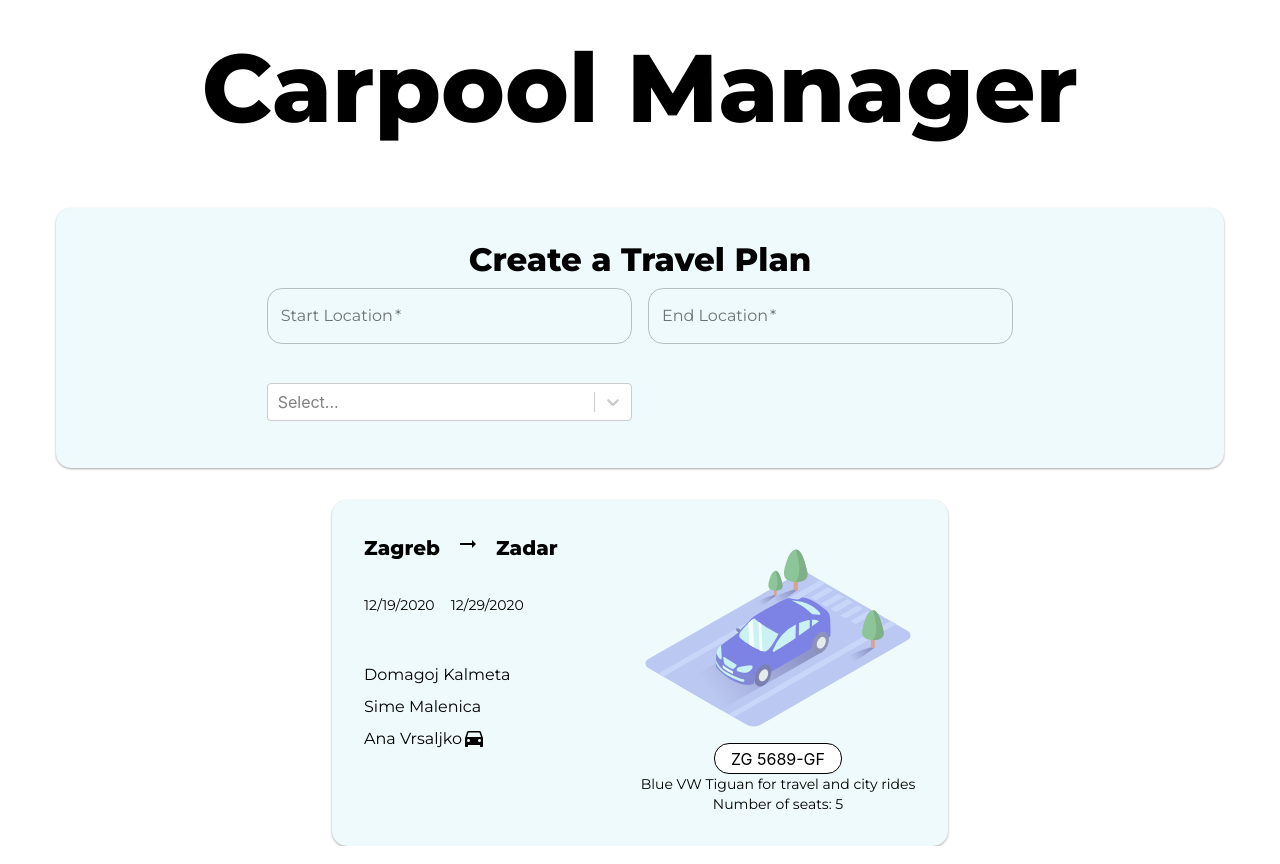
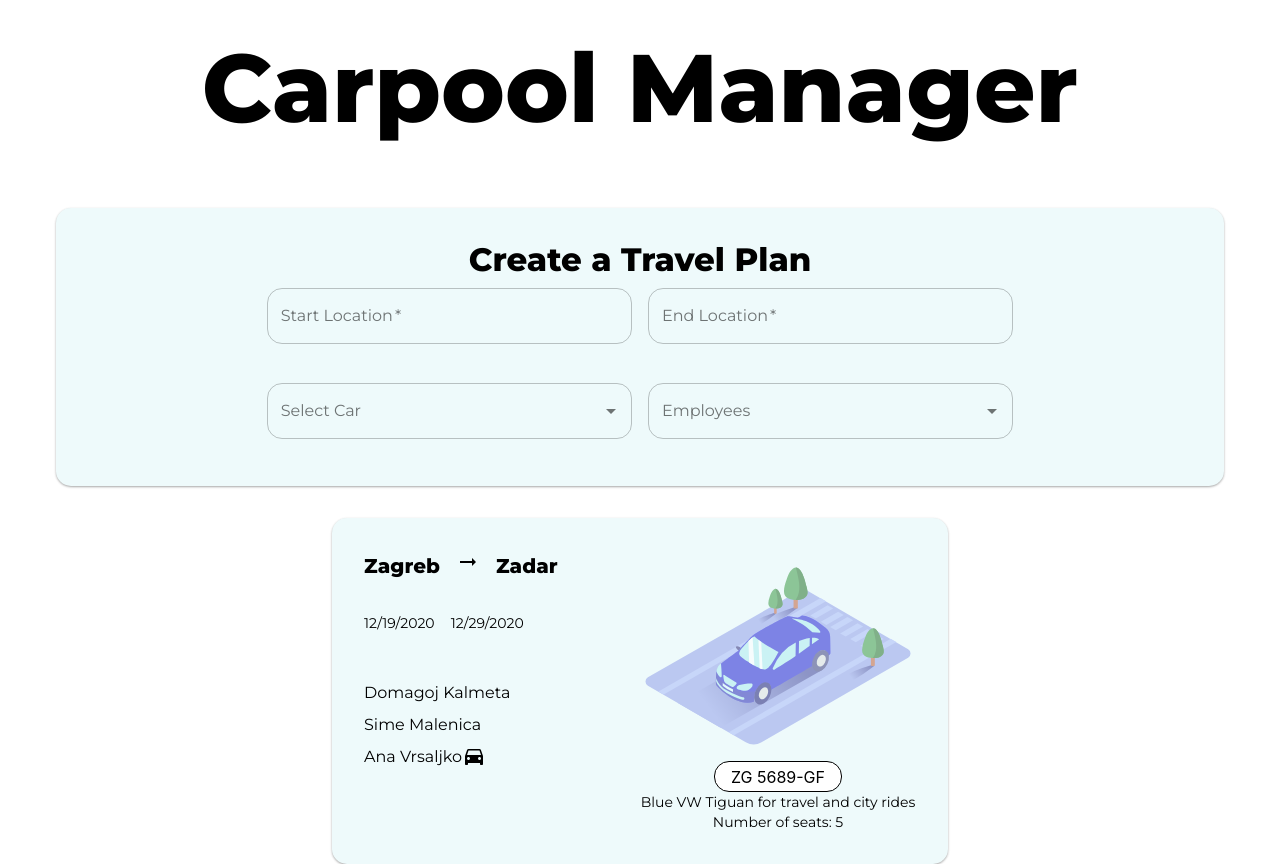
Before and after one commit to dKustura/carpool-client, a React (Create React App) app: page /#/ in a window 1280 px wide. Built offline with nearby package versions, Linux system fonts and the light colour scheme.

Commit message:
Replace react-select for material-ui autocomplete

```diff
--- a/package.json
+++ b/package.json
@@ -5,6 +5,7 @@
   "dependencies": {
     "@material-ui/core": "^4.11.2",
     "@material-ui/icons": "^4.11.2",
+    "@material-ui/lab": "^4.0.0-alpha.57",
     "@testing-library/jest-dom": "^5.11.4",
     "@testing-library/react": "^11.1.0",
     "@testing-library/user-event": "^12.1.10",
@@ -22,7 +23,6 @@
     "react-dom": "^17.0.1",
     "react-router-dom": "^5.2.0",
     "react-scripts": "4.0.1",
-    "react-select": "^3.1.1",
     "typescript": "^4.0.3",
     "web-vitals": "^0.2.4",
     "yup": "^0.32.6"
--- a/src/components/TravelPlanForm/constants.ts
+++ b/src/components/TravelPlanForm/constants.ts
@@ -5,6 +5,5 @@ export const DEFAULT_FORM_VALUES: TravelPlanSchemaType = {
   endLocation: '',
   startDate: new Date(),
   endDate: new Date(),
-  carId: 0,
   employeeIds: [],
 };
--- a/src/components/TravelPlanForm/index.tsx
+++ b/src/components/TravelPlanForm/index.tsx
@@ -1,12 +1,11 @@
 import { Field, FieldProps, Form, Formik } from 'formik';
 import React from 'react';
-import Select from 'react-select';
 
 // Components
-import { FormHelperText, Grid, TextField, Typography } from '@material-ui/core';
+import { Grid, TextField, Typography } from '@material-ui/core';
+import Autocomplete from '@material-ui/lab/Autocomplete';
 
 // Validation
-import { travelPlanSchema } from './validation/schema';
 import { TravelPlanSchemaType } from './validation/types';
 
 // Helpers
@@ -15,7 +14,7 @@ import { useStyles } from './styles';
 import { Car, Employee, TravelPlan } from 'api';
 import { validate } from './validation';
 
-export interface Props {
+interface Props {
   readonly cars: Car[];
   readonly employees: Employee[];
   readonly travelPlans: TravelPlan[];
@@ -34,7 +33,6 @@ const TravelPlanForm = ({ cars, employees, travelPlans }: Props) => {
           <Grid item xs={12} sm={8}>
             <Formik
               initialValues={DEFAULT_FORM_VALUES}
-              // validationSchema={travelPlanSchema}
               validate={(values) => validate(values, employees, travelPlans)}
               onSubmit={() => {
                 return;
@@ -85,23 +83,64 @@ const TravelPlanForm = ({ cars, employees, travelPlans }: Props) => {
                         field,
                         meta: { touched, error },
                       }: FieldProps<TravelPlanSchemaType>) => (
+                        <Autocomplete
+                          options={cars}
+                          getOptionLabel={(option) => option.name}
+                          onChange={(_, newValue) => {
+                            form.setFieldValue(field.name, newValue?.carId);
+                          }}
+                          onBlur={(e) => {
+                            field.onBlur(e);
+                            form.setFieldTouched(field.name);
+                          }}
+                          renderInput={(params) => (
+                            <TextField
+                              {...params}
+                              fullWidth
+                              label="Select Car"
+                              variant="outlined"
+                              error={touched && !!error}
+                              helperText={touched && error ? error : ' '}
+                            />
+                          )}
+                        />
+                      )}
+                    </Field>
+                  </Grid>
+                  <Grid item xs={12} sm={6}>
+                    <Field name="employeeIds">
+                      {({
+                        form,
+                        field,
+                        meta: { touched, error },
+                      }: FieldProps<TravelPlanSchemaType>) => (
                         <>
-                          <Select
-                            name={field.name}
+                          <Autocomplete
+                            multiple
+                            disableCloseOnSelect
+                            options={employees}
+                            getOptionLabel={(option) => option.name}
+                            filterSelectedOptions
+                            onChange={(event, newValue) => {
+                              form.setFieldValue(
+                                field.name,
+                                newValue.map((value) => value.employeeId),
+                              );
+                            }}
                             onBlur={(e) => {
                               field.onBlur(e);
                               form.setFieldTouched(field.name);
                             }}
-                            onChange={(option) =>
-                              form.setFieldValue(field.name, option?.carId)
-                            }
-                            options={cars}
-                            getOptionLabel={(car) => car.name}
-                            getOptionValue={(car) => car.carId.toString()}
+                            renderInput={(params) => (
+                              <TextField
+                                {...params}
+                                variant="outlined"
+                                label="Employees"
+                                error={touched && !!error}
+                                helperText={touched && error ? error : ' '}
+                              />
+                            )}
                           />
-                          <FormHelperText error={!!error} variant="outlined">
-                            {touched && error ? error : ' '}
-                          </FormHelperText>
                         </>
                       )}
                     </Field>
--- a/src/components/TravelPlanForm/validation/schema.ts
+++ b/src/components/TravelPlanForm/validation/schema.ts
@@ -1,5 +1,4 @@
 import * as yup from 'yup';
-import { Props as TravelPlanFormProps } from '..';
 import { MAX_LOCATION_LENGTH } from './constants';
 import { isCarAvailable, isEmployeeDriver } from './helpers';
 
@@ -18,9 +17,15 @@ export const travelPlanSchema = yup.object({
       `End location must be at most ${MAX_LOCATION_LENGTH} characters long.`,
     )
     .required('End location is required.'),
-  startDate: yup.date().required('Start date is required.'),
+  startDate: yup
+    .date()
+    .nullable()
+    .transform((current, original) => (original === '' ? null : current))
+    .required('Start date is required.'),
   endDate: yup
     .date()
+    .nullable()
+    .transform((current, original) => (original === '' ? null : current))
     .when('startDate', (startDate: Date) => {
       return yup
         .date()
@@ -29,6 +34,7 @@ export const travelPlanSchema = yup.object({
     .required('End date is required.'),
   carId: yup
     .number()
+    .nullable()
     .required('Car is required.')
     .when(
       ['startDate', 'endDate'],
--- a/src/components/TravelPlanForm/validation/types.ts
+++ b/src/components/TravelPlanForm/validation/types.ts
@@ -1,4 +1,6 @@
 import * as yup from 'yup';
 import { travelPlanSchema } from './schema';
 
-export type TravelPlanSchemaType = yup.InferType<typeof travelPlanSchema>;
+export type TravelPlanSchemaType = Partial<
+  yup.InferType<typeof travelPlanSchema>
+>;
```
Also changed, not shown: 1 other file (tests, documents, lock files or other folders).
